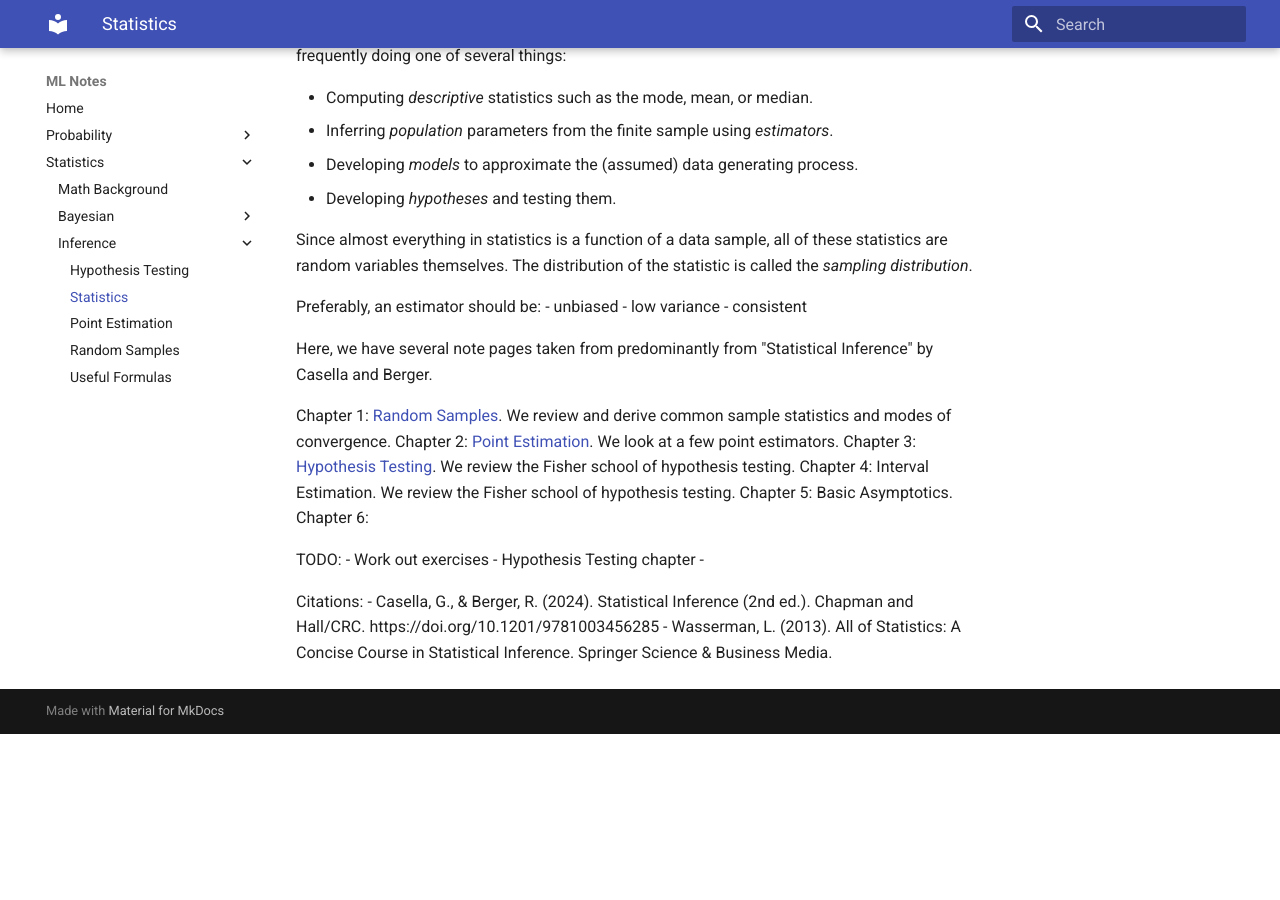
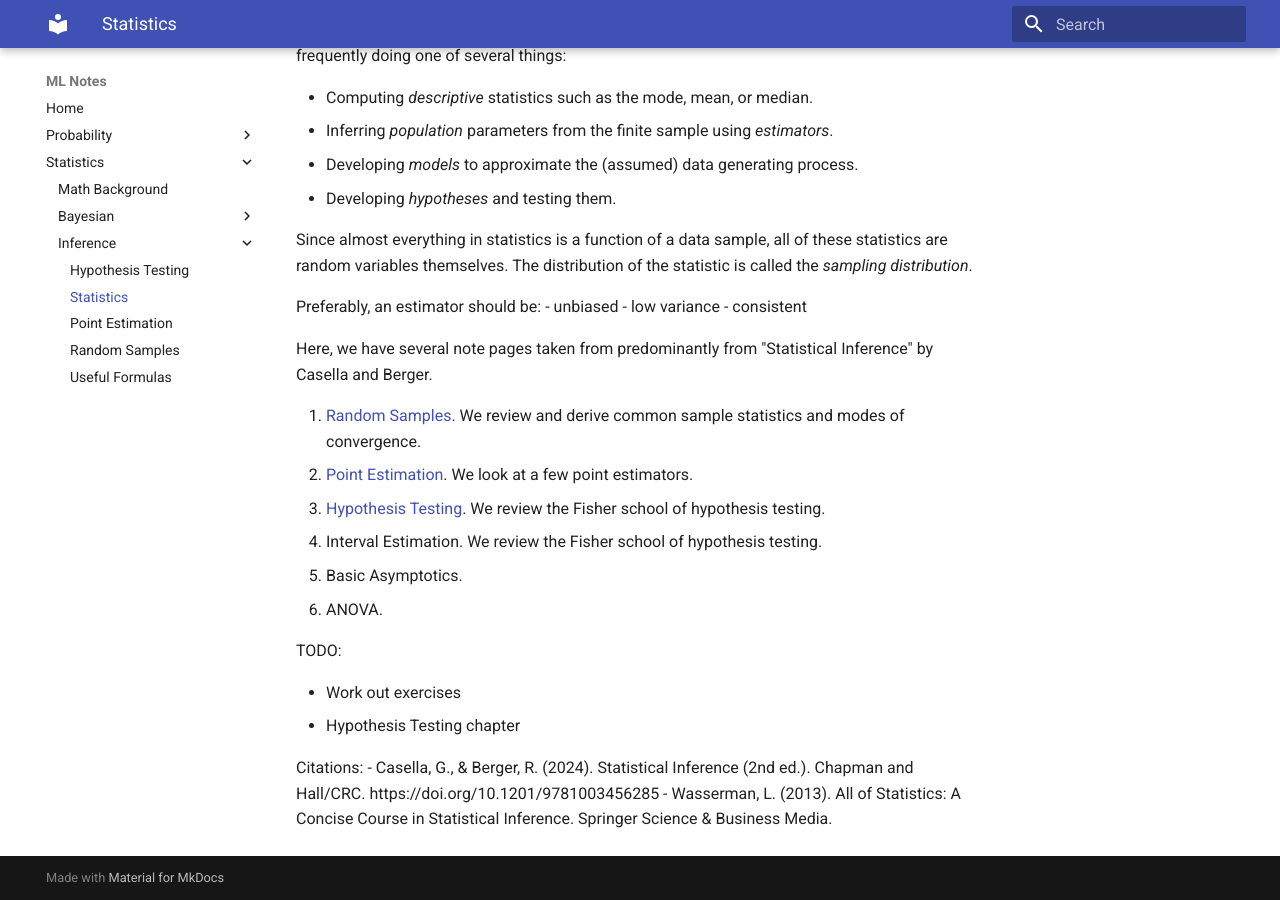
Before and after one commit to alexali04/notes, an MkDocs documentation site: the page built from docs/statistics/inference/overview.md, in a window 1280 px wide and 900 px high, scrolled down 629 px. Built offline with MkDocs 1.6.1 and Material for MkDocs 9.7.7, drawn with Linux system fonts in a browser that asks for light colours; before the commit the page ends 1363 px from its top, so only the background shows below that.

Commit message:
list formatting

```diff
--- a/docs/statistics/inference/overview.md
+++ b/docs/statistics/inference/overview.md
@@ -20,17 +20,17 @@ Preferably, an estimator should be:
 
 Here, we have several note pages taken from predominantly from "Statistical Inference" by Casella and Berger.
 
-Chapter 1: [Random Samples](random_samples.md). We review and derive common sample statistics and modes of convergence.
-Chapter 2: [Point Estimation](point_estimation.md). We look at a few point estimators.
-Chapter 3: [Hypothesis Testing](hypothesis_testing.md). We review the Fisher school of hypothesis testing.
-Chapter 4: Interval Estimation. We review the Fisher school of hypothesis testing.
-Chapter 5: Basic Asymptotics.
-Chapter 6:
+1. [Random Samples](random_samples.md). We review and derive common sample statistics and modes of convergence.
+2. [Point Estimation](point_estimation.md). We look at a few point estimators.
+3. [Hypothesis Testing](hypothesis_testing.md). We review the Fisher school of hypothesis testing.
+4. Interval Estimation. We review the Fisher school of hypothesis testing.
+5. Basic Asymptotics.
+6. ANOVA.
 
 TODO:
+
 - Work out exercises
 - Hypothesis Testing chapter
--
 
 Citations:
 - Casella, G., & Berger, R. (2024). Statistical Inference (2nd ed.). Chapman and Hall/CRC. https://doi.org/10.1201/9781003456285
```
Also changed, not shown: docs/statistics/inference/hypothesis_testing.md (+1 -0 lines).
